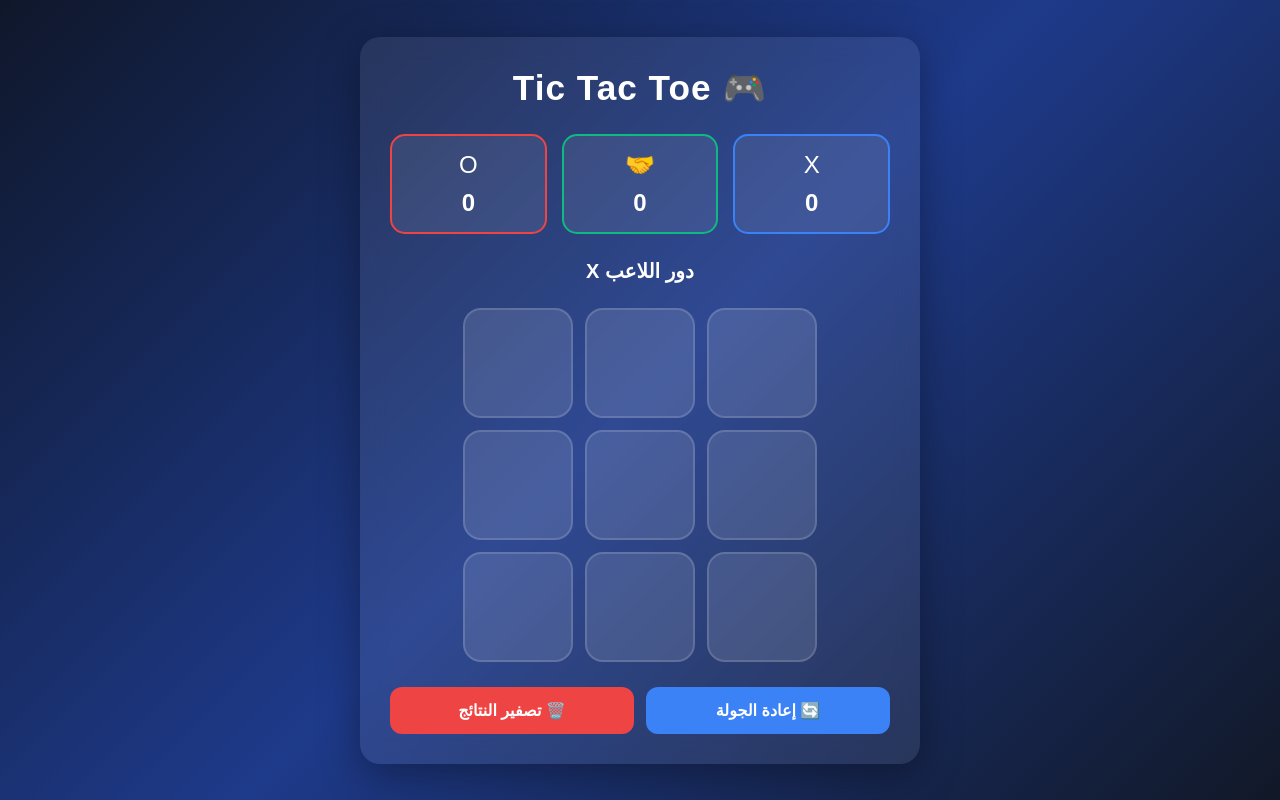
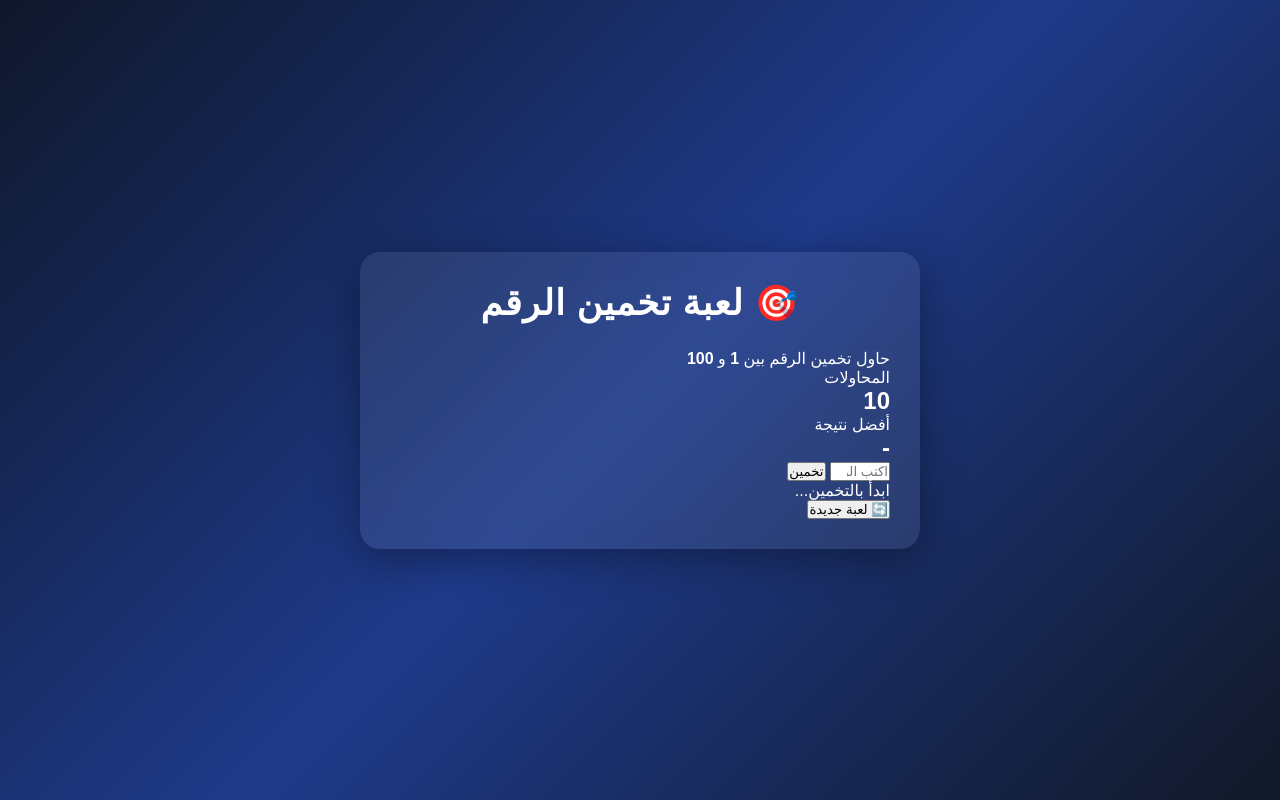
Before and after one commit to ferkousmouiz-jpg/Mozo, a plain HTML site: page index.html in a window 1280 px wide. Drawn offline with Linux system fonts and the light colour scheme.

Commit message:
Update index.html

```diff
--- a/index.html
+++ b/index.html
@@ -4,7 +4,7 @@
 <head>
     <meta charset="UTF-8">
     <meta name="viewport" content="width=device-width, initial-scale=1.0">
-    <title>XO Game</title>
+    <title>لعبة تخمين الرقم</title>
 
     <link rel="stylesheet" href="style.css">
 </head>
@@ -13,54 +13,44 @@
 
     <div class="container">
 
-        <h1>🎮 Tic Tac Toe</h1>
+        <h1>🎯 لعبة تخمين الرقم</h1>
 
-        <div class="scoreboard">
-            <div class="score x-score">
-                <span>X</span>
-                <p id="scoreX">0</p>
+        <p class="description">
+            حاول تخمين الرقم بين <strong>1</strong> و <strong>100</strong>
+        </p>
+
+        <div class="stats">
+
+            <div class="card">
+                <span>المحاولات</span>
+                <h2 id="attempts">10</h2>
             </div>
 
-            <div class="score draw-score">
-                <span>🤝</span>
-                <p id="scoreDraw">0</p>
+            <div class="card">
+                <span>أفضل نتيجة</span>
+                <h2 id="bestScore">-</h2>
             </div>
-
-            <div class="score o-score">
-                <span>O</span>
-                <p id="scoreO">0</p>
-            </div>
-        </div>
-
-        <div id="status" class="status">
-            دور اللاعب X
-        </div>
-
-        <div class="board">
-
-            <div class="cell" data-index="0"></div>
-            <div class="cell" data-index="1"></div>
-            <div class="cell" data-index="2"></div>
-
-            <div class="cell" data-index="3"></div>
-            <div class="cell" data-index="4"></div>
-            <div class="cell" data-index="5"></div>
-
-            <div class="cell" data-index="6"></div>
-            <div class="cell" data-index="7"></div>
-            <div class="cell" data-index="8"></div>
 
         </div>
 
-        <div class="buttons">
-            <button id="restart">
-                🔄 إعادة الجولة
-            </button>
+        <input
+            type="number"
+            id="guessInput"
+            min="1"
+            max="100"
+            placeholder="اكتب الرقم">
 
-            <button id="resetScore">
-                🗑️ تصفير النتائج
-            </button>
-        </div>
+        <button id="guessBtn">
+            تخمين
+        </button>
+
+        <p id="message">
+            ابدأ بالتخمين...
+        </p>
+
+        <button id="restartBtn">
+            🔄 لعبة جديدة
+        </button>
 
     </div>
 
```
